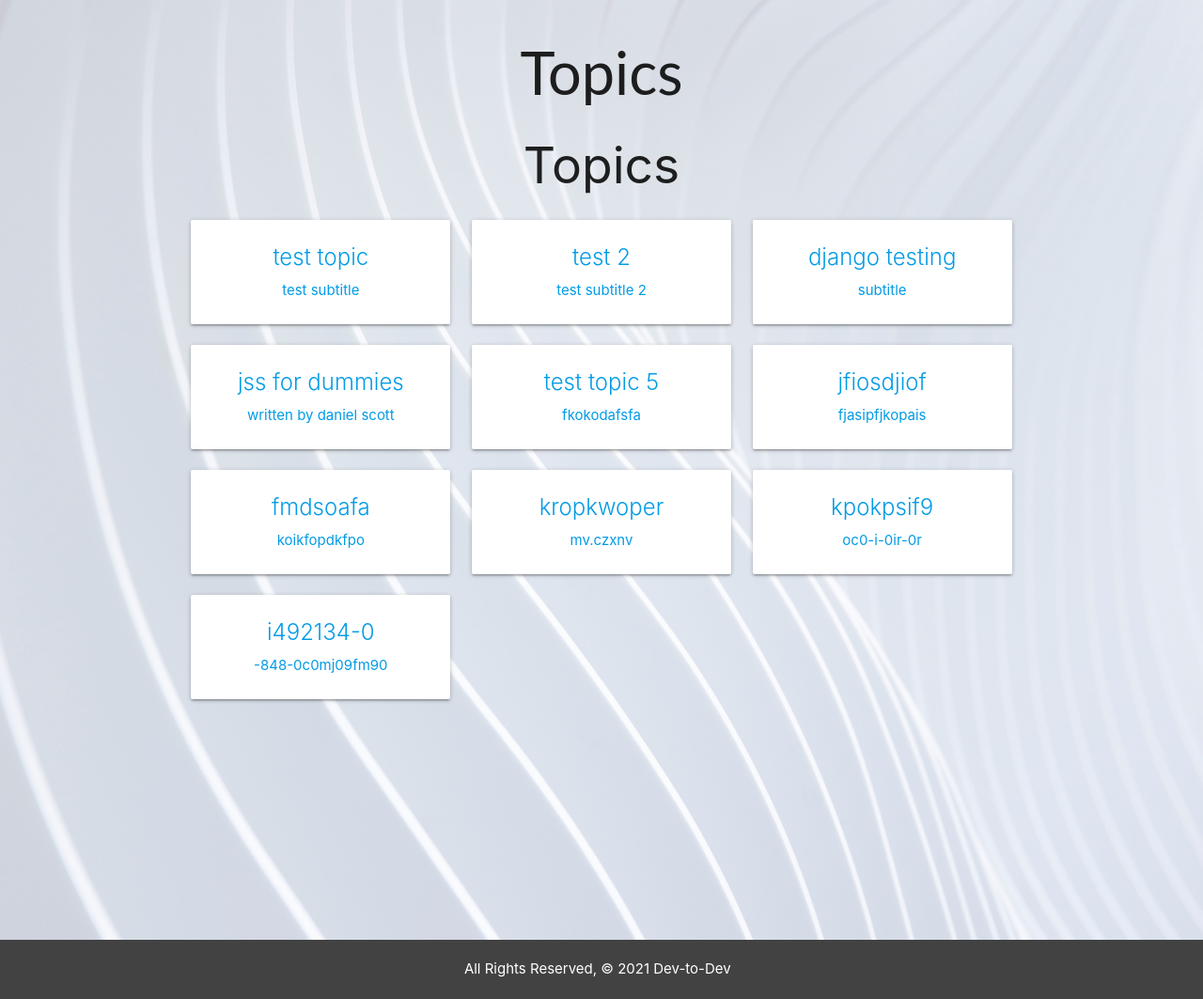
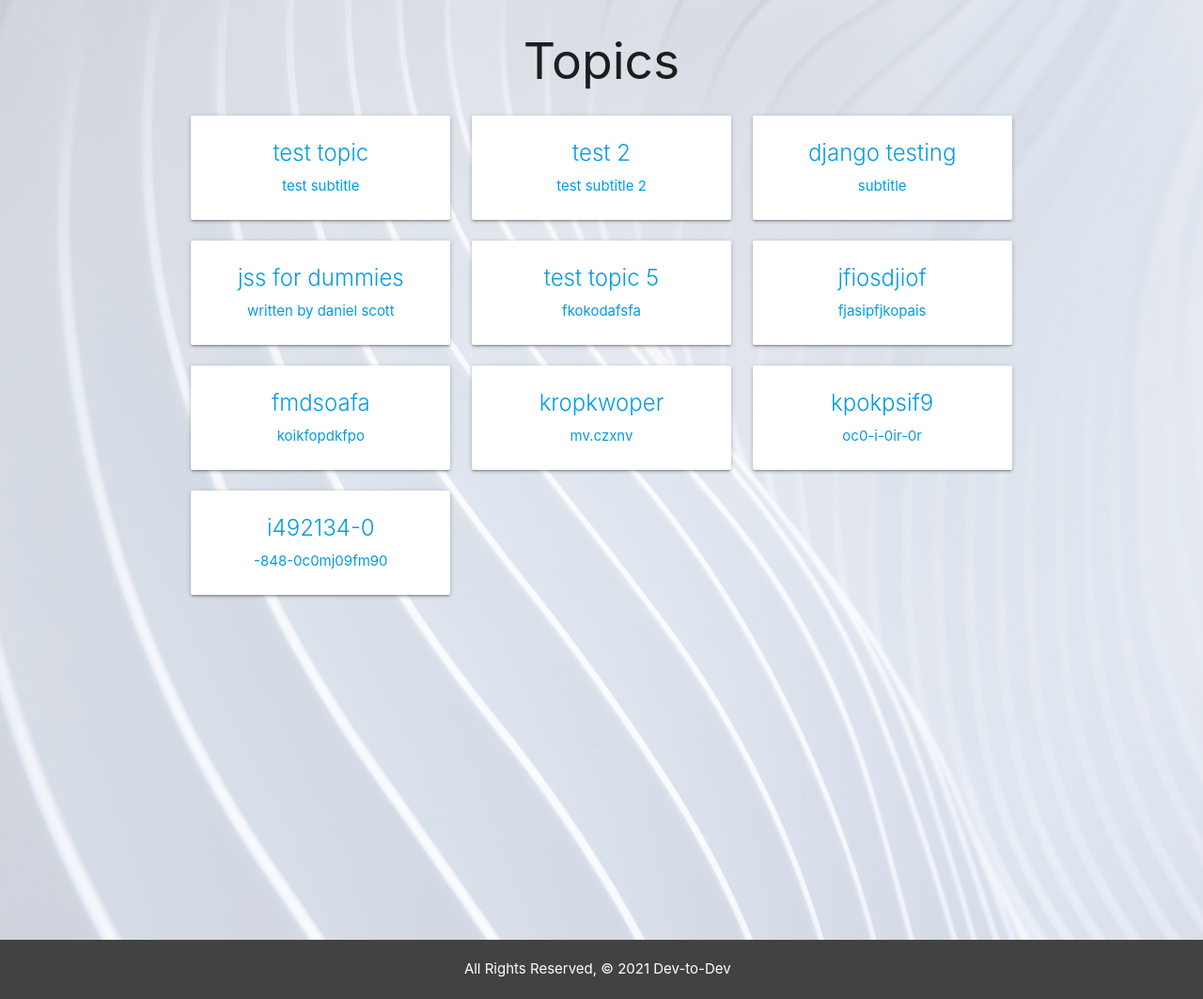
Before and after one commit to dainylcua/dev-to-dev, a Django app: page /topics/ in a window 1280 px wide. Shown: the part 64-1127 px from the top of the page at 94% size. Run offline with Django 3.2, Linux system fonts and the light colour scheme; data comes from the database, SQL or seed files in the repository; some libraries are stand-ins or nearby versions.

Commit message:
remove h1

```diff
--- a/main_app/templates/topics/index.html
+++ b/main_app/templates/topics/index.html
@@ -1,7 +1,6 @@
 {% extends 'base.html' %}
 
 {% block content %}
-<h1 class="center-align">Topics</h1>
 <div class="container">
     <h2 class="center">Topics</h2>
     <div class="row">
```
